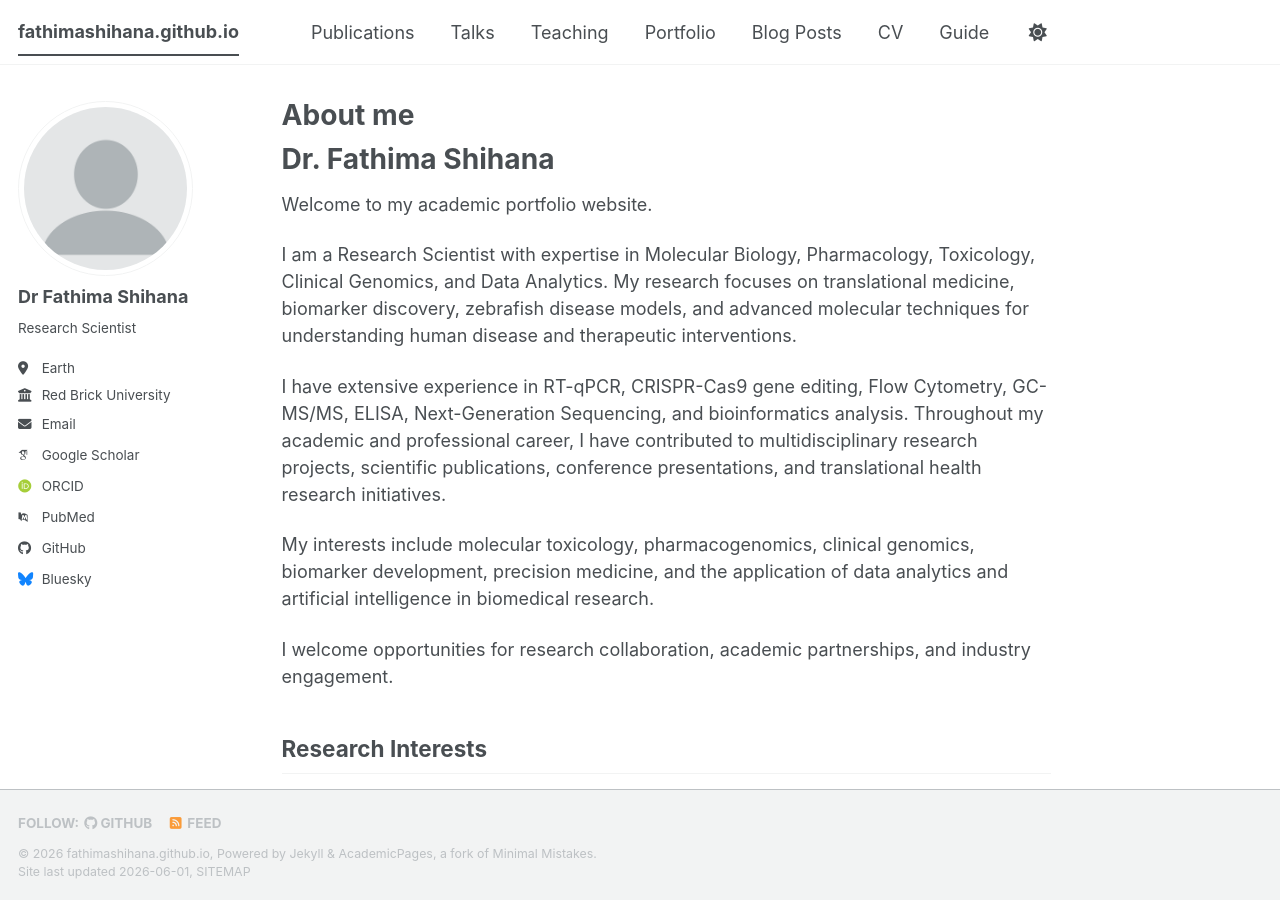
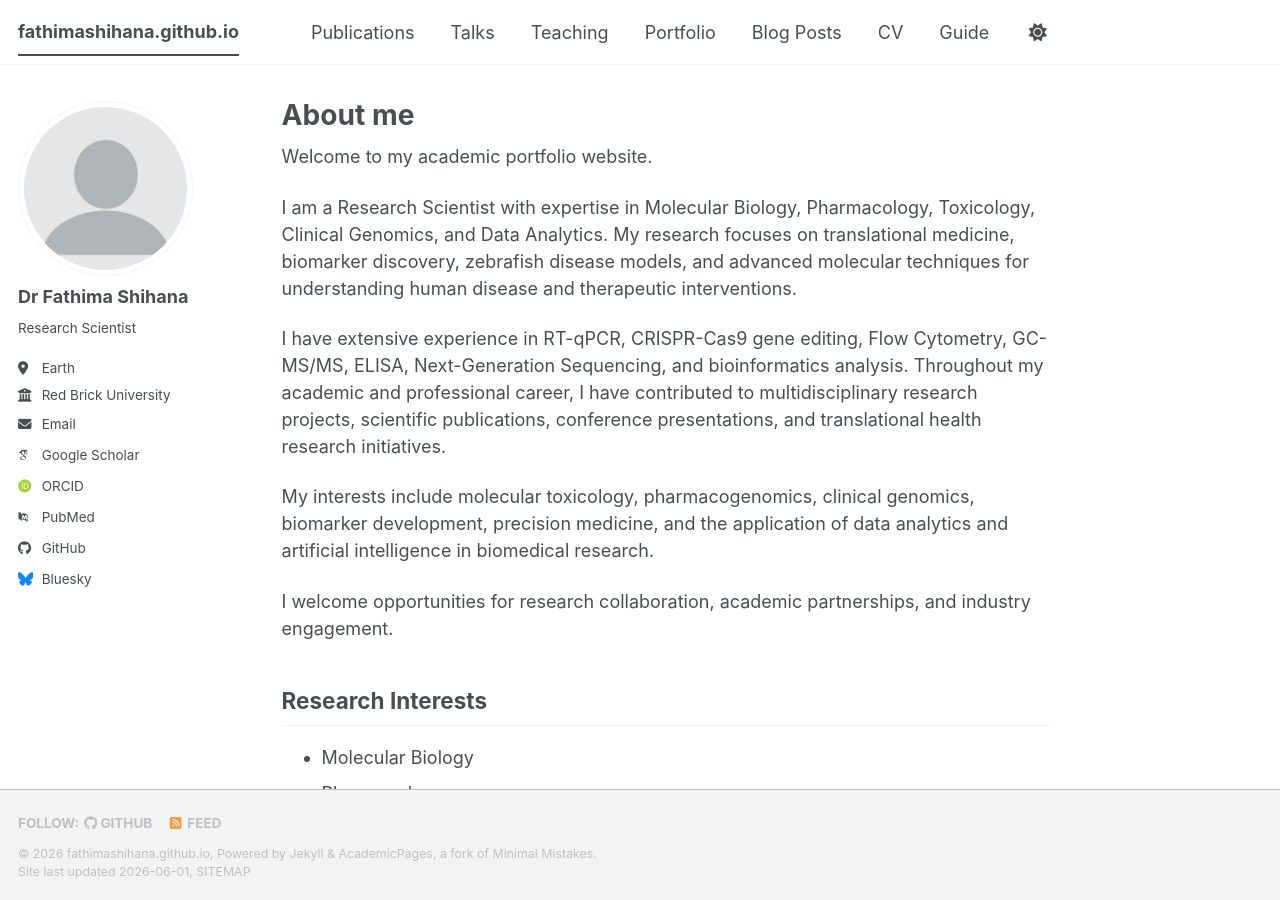
Before and after one commit to fathimashihana/fathimashihana.github.io, a Jekyll site: the page built from _pages/about.md, in a window 1280 px wide and 900 px high. Built offline with Jekyll 4.4.1, drawn with Linux system fonts in a browser that asks for light colours; some web fonts are replaced; a script bundle is joined from its source files by our own code; library files that are not in the unit come from our copies.

Commit message:
Update about.md

```diff
--- a/_pages/about.md
+++ b/_pages/about.md
@@ -7,7 +7,6 @@ redirect_from:
   - /about.html
 ---
 
-# Dr. Fathima Shihana
 
 Welcome to my academic portfolio website.
 
```
